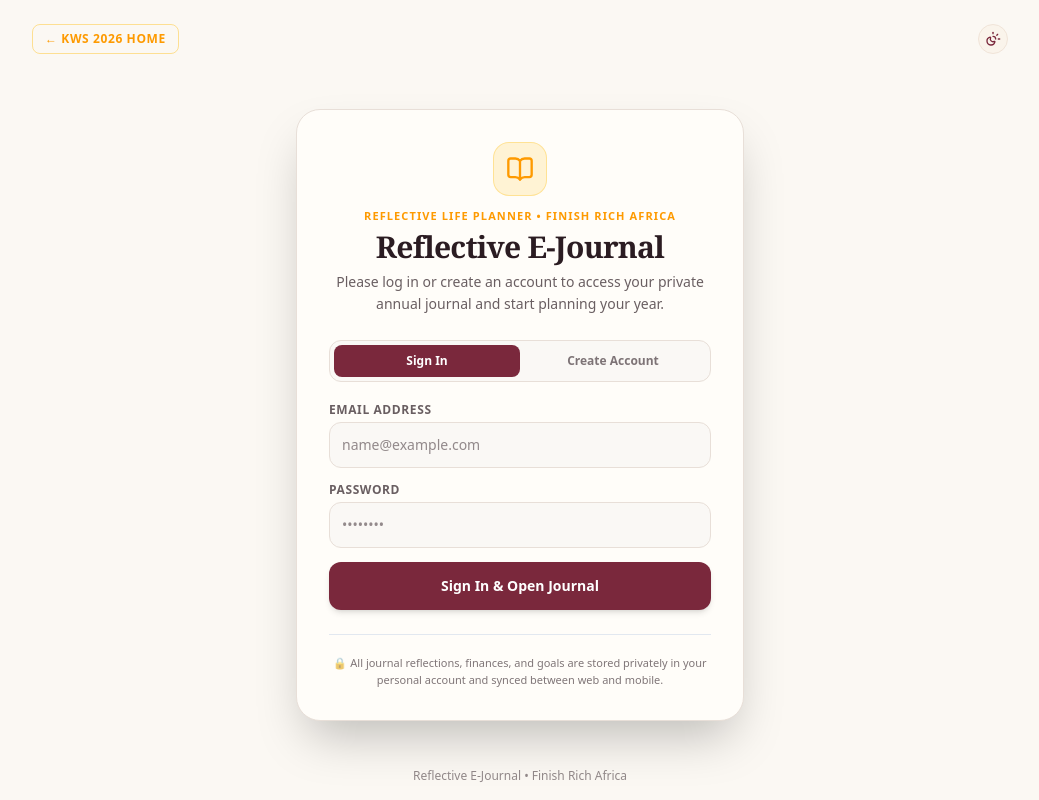
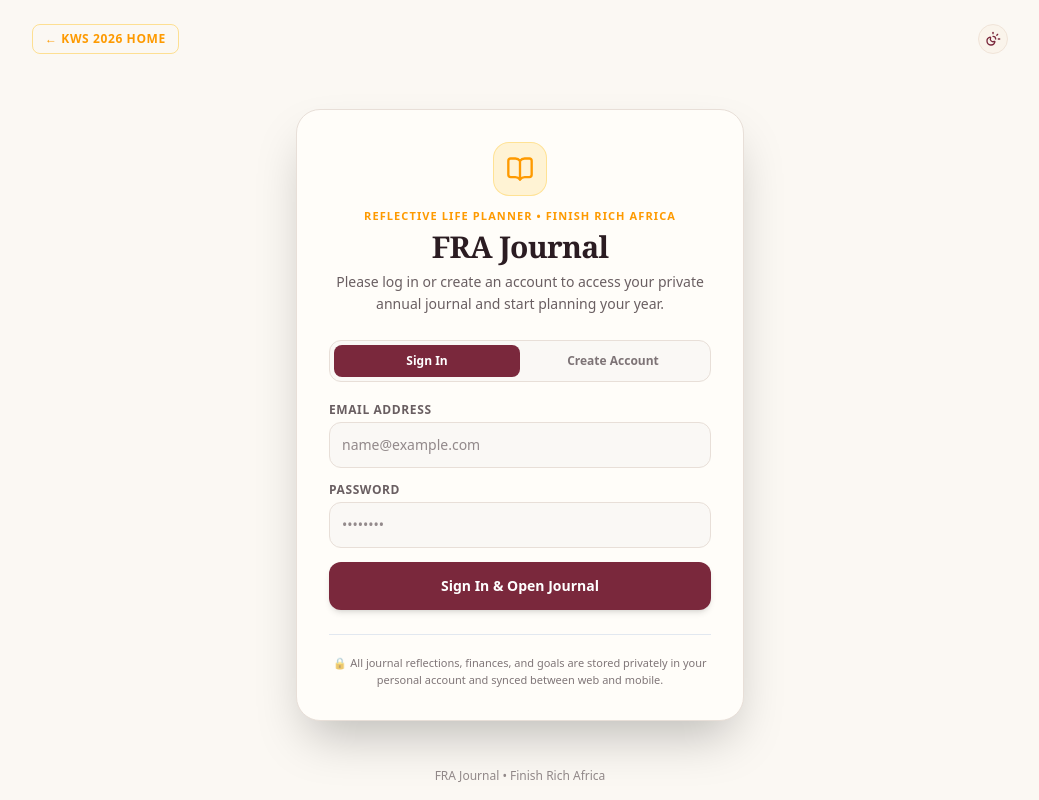
Before and after one commit to fajos/kws2026, a Next.js app: page /journal in a window 1280 px wide. Shown: the whole page, without its empty margins (120-1159 px from the left). Built offline with nearby package versions, Linux system fonts and the light colour scheme.

Commit message:
chore(branding): update FRA Journal branding in legal pages, web app and reminders

```diff
--- a/public/privacy.html
+++ b/public/privacy.html
@@ -3,7 +3,7 @@
 <head>
   <meta charset="UTF-8">
   <meta name="viewport" content="width=device-width, initial-scale=1.0">
-  <title>Privacy Policy - Reflective E-Journal</title>
+  <title>Privacy Policy - FRA Journal</title>
   <style>
     :root {
       --bg: #090d16;
@@ -102,13 +102,13 @@
     <div class="header">
       <a href="/" class="back-link">&larr; Back to Home</a>
       <h1>Privacy Policy</h1>
-      <div class="date">Effective Date: November 21, 2026 &bull; Reflective E-Journal</div>
+      <div class="date">Effective Date: November 21, 2026 &bull; FRA Journal</div>
     </div>
 
     <section>
       <h2>1. Overview &amp; Commitment</h2>
       <p>
-        Reflective E-Journal (&ldquo;the App&rdquo;), developed by Fajostech, is designed to help you organize
+        FRA Journal (&ldquo;the App&rdquo;), developed by Finish Rich Africa (FRA) and Fajostech, is designed to help you organize
         your yearly goals, milestones, reflections, and personal habits. We believe your thoughts, finances,
         and reflections are deeply personal. We do not sell your personal data or journal entries to any third party.
       </p>
--- a/public/terms.html
+++ b/public/terms.html
@@ -3,7 +3,7 @@
 <head>
   <meta charset="UTF-8">
   <meta name="viewport" content="width=device-width, initial-scale=1.0">
-  <title>Terms of Use (EULA) - Reflective E-Journal</title>
+  <title>Terms of Use (EULA) - FRA Journal</title>
   <style>
     :root {
       --bg: #090d16;
@@ -102,13 +102,13 @@
     <div class="header">
       <a href="/" class="back-link">&larr; Back to Home</a>
       <h1>Terms of Use (EULA)</h1>
-      <div class="date">Effective Date: November 21, 2026 &bull; Reflective E-Journal</div>
+      <div class="date">Effective Date: November 21, 2026 &bull; FRA Journal</div>
     </div>
 
     <section>
       <h2>1. Agreement to Terms</h2>
       <p>
-        By downloading, installing, or accessing Reflective E-Journal (&ldquo;the App&rdquo;), you agree to be bound
+        By downloading, installing, or accessing FRA Journal (&ldquo;the App&rdquo;), developed by Finish Rich Africa (FRA) and Fajostech, you agree to be bound
         by these Terms of Use and the standard Apple End User License Agreement (EULA) available at
         <a href="https://www.apple.com/legal/internet-services/itunes/dev/stdeula/" target="_blank" rel="noreferrer" class="legal-link">
           Apple Standard EULA
--- a/src/app/api/journal/reminders/send/route.ts
+++ b/src/app/api/journal/reminders/send/route.ts
@@ -54,7 +54,7 @@ export async function POST(request: Request) {
   <div style="max-width: 600px; margin: 0 auto; background: #FFFFFF; border-radius: 16px; border: 1px solid #E8DFD8; overflow: hidden; box-shadow: 0 4px 16px rgba(0,0,0,0.06);">
     <!-- Header -->
     <div style="background-color: #7A283C; color: #FFFFFF; padding: 28px 24px; text-align: center;">
-      <h1 style="margin: 0; font-size: 24px; letter-spacing: -0.5px; font-serif: 'Georgia', serif;">Reflective E-Journal</h1>
+      <h1 style="margin: 0; font-size: 24px; letter-spacing: -0.5px; font-serif: 'Georgia', serif;">FRA Journal</h1>
       <p style="margin: 6px 0 0 0; font-size: 14px; opacity: 0.9; color: #FAD4DE;">${currentYear} Goal Reminder & Alignment Check</p>
     </div>
 
--- a/src/app/journal/page.tsx
+++ b/src/app/journal/page.tsx
@@ -957,7 +957,7 @@ export default function JournalPage() {
                 Reflective Life Planner • Finish Rich Africa
               </div>
               <h2 className="font-serif font-bold text-2xl sm:text-3xl tracking-tight">
-                Reflective E-Journal
+                FRA Journal
               </h2>
               <p className="text-xs sm:text-sm opacity-70 mt-1.5 max-w-sm mx-auto leading-relaxed">
                 Please log in or create an account to access your private annual journal and start planning your year.
@@ -1069,7 +1069,7 @@ export default function JournalPage() {
 
         {/* Footer */}
         <footer className="p-4 text-center text-xs opacity-50">
-          Reflective E-Journal • Finish Rich Africa
+          FRA Journal • Finish Rich Africa
         </footer>
       </div>
     );
@@ -1092,7 +1092,7 @@ export default function JournalPage() {
             </Link>
             <div className="h-4 w-px bg-slate-300 dark:bg-slate-700 hidden sm:block" />
             <h1 className="font-serif font-bold text-lg sm:text-xl tracking-tight hidden sm:block">
-              Reflective E-Journal
+              FRA Journal
             </h1>
           </div>
 
--- a/src/app/privacy/page.tsx
+++ b/src/app/privacy/page.tsx
@@ -3,8 +3,8 @@ import Link from "next/link";
 import type { Metadata } from "next";
 
 export const metadata: Metadata = {
-  title: "Privacy Policy | Reflective E-Journal",
-  description: "Privacy Policy for Reflective E-Journal by Fajostech & Kingdom Wealth Summit.",
+  title: "Privacy Policy | FRA Journal",
+  description: "Privacy Policy for FRA Journal by Finish Rich Africa (FRA) and Fajostech.",
 };
 
 export default function PrivacyPolicyPage() {
@@ -26,7 +26,7 @@ export default function PrivacyPolicyPage() {
           <section>
             <h2 className="text-lg font-bold text-white mb-2">1. Overview & Commitment</h2>
             <p>
-              Reflective E-Journal (&ldquo;the App&rdquo;), developed by Fajostech, is designed to help you organize
+              FRA Journal (&ldquo;the App&rdquo;), developed by Finish Rich Africa (FRA) and Fajostech, is designed to help you organize
               your yearly goals, milestones, reflections, and personal habits. We believe your thoughts, finances,
               and reflections are deeply personal. We do not sell your personal data or journal entries to any third party.
             </p>
--- a/src/app/terms/page.tsx
+++ b/src/app/terms/page.tsx
@@ -3,8 +3,8 @@ import Link from "next/link";
 import type { Metadata } from "next";
 
 export const metadata: Metadata = {
-  title: "Terms of Use (EULA) | Reflective E-Journal",
-  description: "Terms of Use and End User License Agreement for Reflective E-Journal.",
+  title: "Terms of Use (EULA) | FRA Journal",
+  description: "Terms of Use and End User License Agreement for FRA Journal.",
 };
 
 export default function TermsOfUsePage() {
@@ -26,7 +26,7 @@ export default function TermsOfUsePage() {
           <section>
             <h2 className="text-lg font-bold text-white mb-2">1. Agreement to Terms</h2>
             <p>
-              By downloading, installing, or accessing Reflective E-Journal (&ldquo;the App&rdquo;), you agree to be bound
+              By downloading, installing, or accessing FRA Journal (&ldquo;the App&rdquo;), developed by Finish Rich Africa (FRA) and Fajostech, you agree to be bound
               by these Terms of Use and the standard Apple End User License Agreement (EULA) available at{" "}
               <a
                 href="https://www.apple.com/legal/internet-services/itunes/dev/stdeula/"
```
